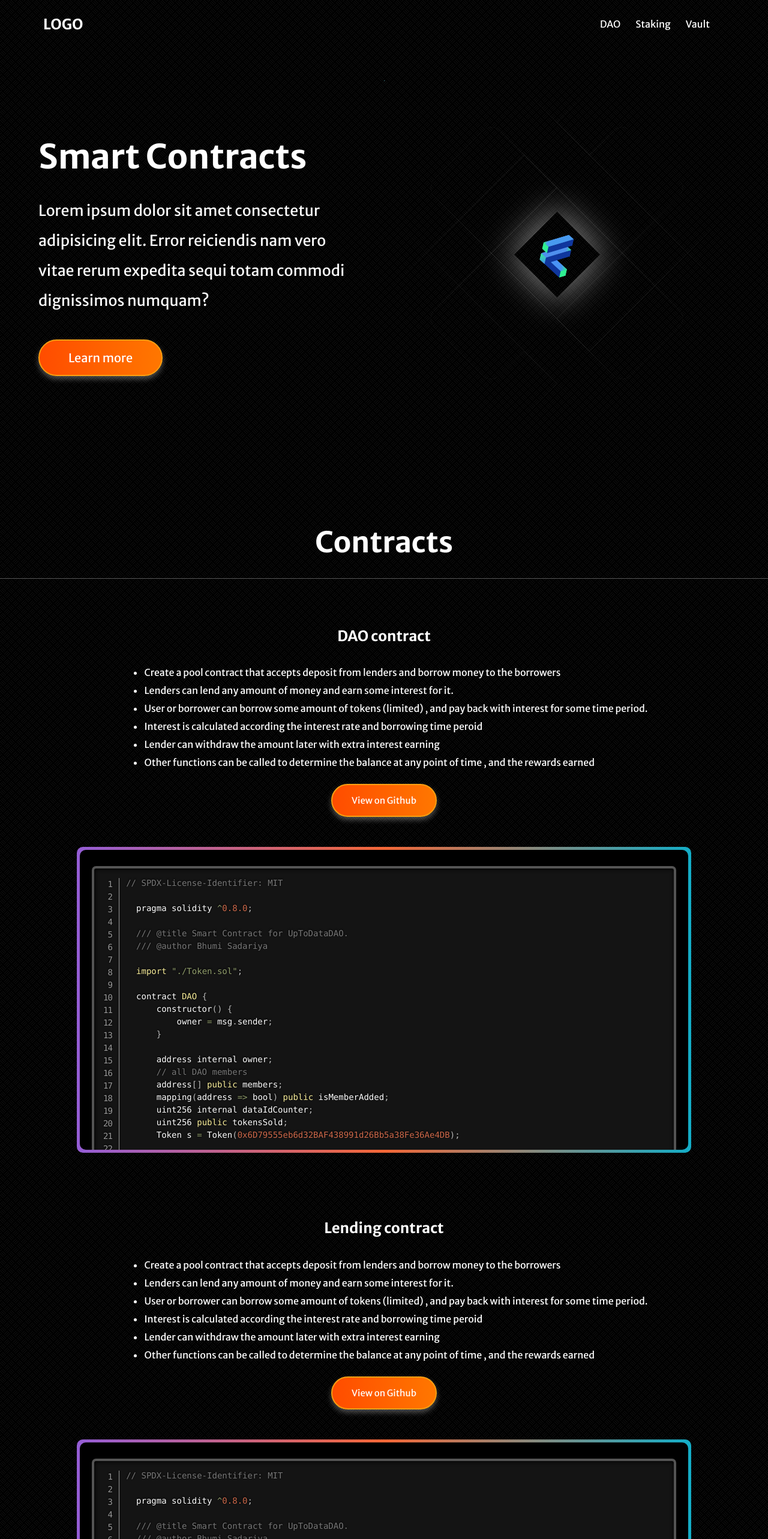
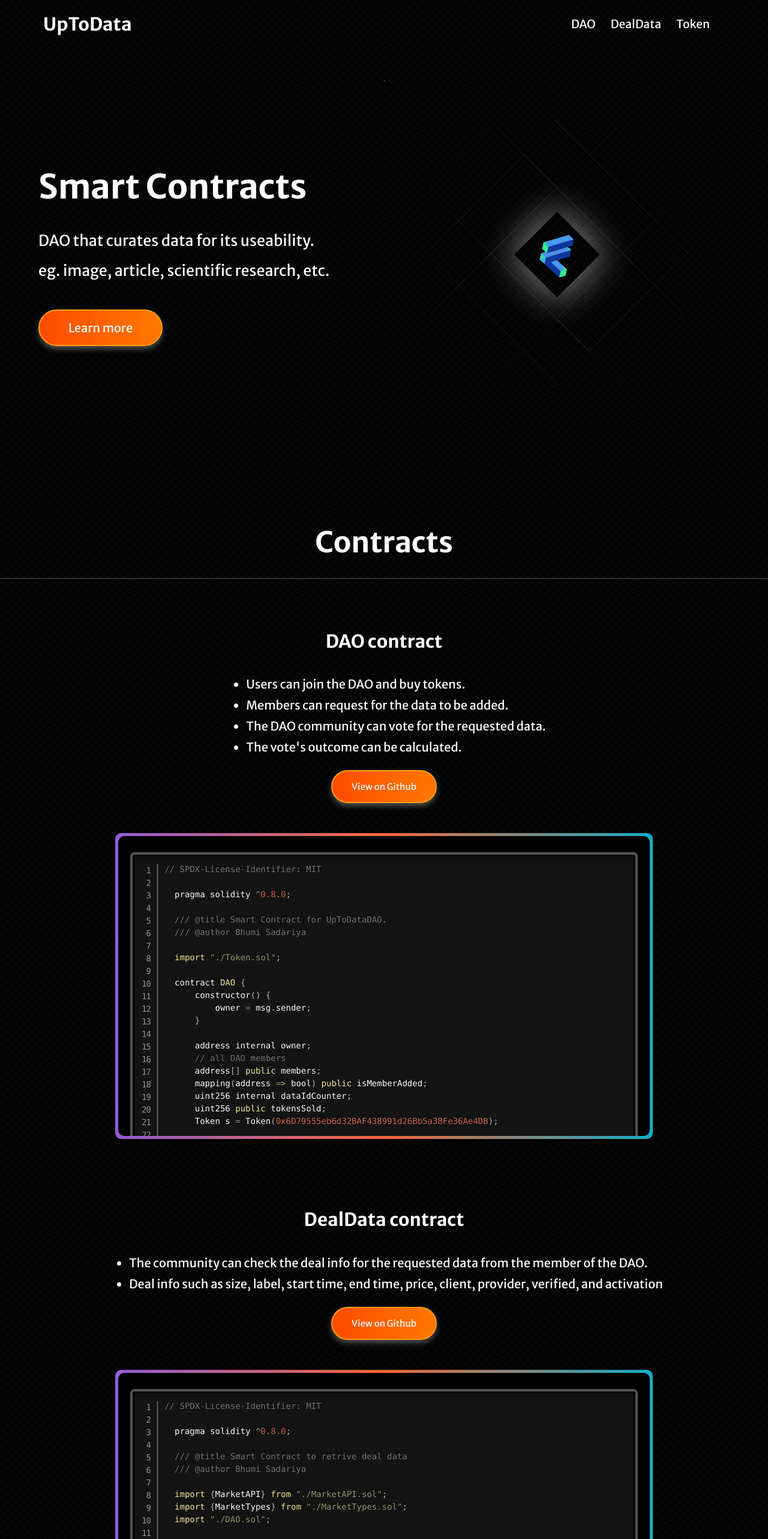
Before and after one commit to Jaydip-lamprostech/fevmproject, a Next.js app: page / in a window 1280 px wide. Shown: the top 2566 px of the page at 60% size. Built offline with nearby package versions, Linux system fonts and the light colour scheme.

Commit message:
smart contract added

```diff
--- a/pages/index.js
+++ b/pages/index.js
@@ -9,6 +9,7 @@ import "prismjs/themes/prism-twilight.css";
 import "prismjs/components/prism-jsx.js";
 import "prismjs/plugins/line-numbers/prism-line-numbers.js";
 import "prismjs/plugins/line-numbers/prism-line-numbers.css";
+import miro from "../src/assets/miroboard.png";
 
 import { useEffect, useRef } from "react";
 
@@ -176,6 +177,210 @@ export default function Home() {
           return dataIdCounter;
       }
   }`;
+
+  const dealdata = `// SPDX-License-Identifier: MIT
+
+  pragma solidity ^0.8.0;
+
+  /// @title Smart Contract to retrive deal data
+  /// @author Bhumi Sadariya
+
+  import {MarketAPI} from "./MarketAPI.sol";
+  import {MarketTypes} from "./MarketTypes.sol";
+  import "./DAO.sol";
+
+  contract DealData {
+      DAO dao = DAO(0xa60C7e5D0cCec0B28E5e6a57EE30C48Bfa29C5C6);
+
+      /// @return the data commitment and size of a deal proposal for the requested data in the DAO.
+      function getStorageSize(uint256 _id)
+          public
+          view
+          returns (MarketTypes.GetDealDataCommitmentReturn memory)
+      {
+          uint64 d_id = dao.getDealId(_id);
+          address d_address = dao.getDealAddress(_id);
+          MarketAPI marketApiInstance = MarketAPI(d_address);
+          MarketTypes.GetDealDataCommitmentParams memory params = MarketTypes
+              .GetDealDataCommitmentParams(d_id);
+          MarketTypes.GetDealDataCommitmentReturn
+              memory response = marketApiInstance.get_deal_data_commitment(
+                  params
+              );
+          return response;
+      }
+
+      /// @return the client of a deal proposal for the requested data in the DAO.
+      function getStorageDealClient(uint256 _id)
+          public
+          view
+          returns (string memory)
+      {
+          uint64 d_id = dao.getDealId(_id);
+          address d_address = dao.getDealAddress(_id);
+          MarketAPI marketApiInstance = MarketAPI(d_address);
+          MarketTypes.GetDealClientParams memory params = MarketTypes
+              .GetDealClientParams(d_id);
+
+          MarketTypes.GetDealClientReturn memory response = marketApiInstance
+              .get_deal_client(params);
+          return response.client;
+      }
+
+      /// @return the provider of a deal proposal for the requested data in the DAO.
+      function getStorageDealProvider(uint256 _id)
+          public
+          view
+          returns (MarketTypes.GetDealProviderReturn memory)
+      {
+          uint64 d_id = dao.getDealId(_id);
+          address d_address = dao.getDealAddress(_id);
+          MarketAPI marketApiInstance = MarketAPI(d_address);
+          MarketTypes.GetDealProviderParams memory params = MarketTypes
+              .GetDealProviderParams(d_id);
+          MarketTypes.GetDealProviderReturn memory response = marketApiInstance
+              .get_deal_provider(params);
+          return response;
+      }
+
+      /// @return the label of a deal proposal for the requested data in the DAO.
+      function getStorageDealLabel(uint256 _id)
+          public
+          view
+          returns (MarketTypes.GetDealLabelReturn memory)
+      {
+          uint64 d_id = dao.getDealId(_id);
+          address d_address = dao.getDealAddress(_id);
+          MarketAPI marketApiInstance = MarketAPI(d_address);
+
+          MarketTypes.GetDealLabelParams memory params = MarketTypes
+              .GetDealLabelParams(d_id);
+
+          MarketTypes.GetDealLabelReturn memory response = marketApiInstance
+              .get_deal_label(params);
+          return response;
+      }
+
+      /// @return the start epoch and duration of a deal proposal for the requested data in the DAO
+      function getStorageDealTerm(uint256 _id)
+          public
+          view
+          returns (MarketTypes.GetDealTermReturn memory)
+      {
+          uint64 d_id = dao.getDealId(_id);
+          address d_address = dao.getDealAddress(_id);
+          MarketAPI marketApiInstance = MarketAPI(d_address);
+
+          MarketTypes.GetDealTermParams memory params = MarketTypes
+              .GetDealTermParams(d_id);
+
+          MarketTypes.GetDealTermReturn memory response = marketApiInstance
+              .get_deal_term(params);
+          return response;
+      }
+
+      /// @return the per-epoch price of a deal proposal for the requested data in the DAO
+      function getStorageDealTotalPrice(uint256 _id)
+          public
+          view
+          returns (MarketTypes.GetDealEpochPriceReturn memory)
+      {
+          uint64 d_id = dao.getDealId(_id);
+          address d_address = dao.getDealAddress(_id);
+          MarketAPI marketApiInstance = MarketAPI(d_address);
+
+          MarketTypes.GetDealEpochPriceParams memory params = MarketTypes
+              .GetDealEpochPriceParams(d_id);
+
+          MarketTypes.GetDealEpochPriceReturn memory response = marketApiInstance
+              .get_deal_total_price(params);
+          return response;
+      }
+
+      /// @return the verified flag for a deal proposal for the requested data in the DAO
+      function getStorageDealVerified(uint256 _id)
+          public
+          view
+          returns (MarketTypes.GetDealVerifiedReturn memory)
+      {
+          uint64 d_id = dao.getDealId(_id);
+          address d_address = dao.getDealAddress(_id);
+          MarketAPI marketApiInstance = MarketAPI(d_address);
+
+          MarketTypes.GetDealVerifiedParams memory params = MarketTypes
+              .GetDealVerifiedParams(d_id);
+
+          MarketTypes.GetDealVerifiedReturn memory response = marketApiInstance
+              .get_deal_verified(params);
+          return response;
+      }
+
+      /// @return If the deal does not yet exist, return USR_NOT_FOUND; otherwise, return EX_DEAL_EXPIRED for the requested data in the DAO.
+      function getStorageDealActivation(uint256 _id)
+          public
+          view
+          returns (MarketTypes.GetDealActivationReturn memory)
+      {
+          uint64 d_id = dao.getDealId(_id);
+          address d_address = dao.getDealAddress(_id);
+          MarketAPI marketApiInstance = MarketAPI(d_address);
+
+          MarketTypes.GetDealActivationParams memory params = MarketTypes
+              .GetDealActivationParams(d_id);
+
+          MarketTypes.GetDealActivationReturn memory response = marketApiInstance
+              .get_deal_activation(params);
+          return response;
+      }
+  }`;
+
+  const token = `// SPDX-License-Identifier:MIT
+  pragma solidity ^0.8.7;
+
+  /// @title Smart Contract for custome token.
+  /// @author Bhumi Sadariya
+
+  contract Token {
+      string public name = "UpToData Token";
+      string public symbol = "UTD";
+      uint256 public totalSupply;
+      address public admin;
+      uint256 tokenPrice = 0.0001 ether;
+      uint256 public tokensSold;
+
+      event Transfer(address indexed _from, address indexed _to, uint256 _value);
+
+      // mapping of his address to the number of tokens purchased
+      mapping(address => uint256) public balanceOf;
+
+      constructor(uint256 _initialSupply) {
+          admin = msg.sender;
+          balanceOf[admin] = _initialSupply;
+          totalSupply = _initialSupply;
+      }
+
+      ///@return balance of the owner
+      function checkBalance() external view returns (uint256) {
+          return balanceOf[admin];
+      }
+
+      ///@param _to is the address of the member, _value is the number of tokens he wants to buy
+      function transfer(address _to, uint256 _value)
+          public
+          returns (bool success)
+      {
+          require(balanceOf[admin] >= _value, "xyz");
+          balanceOf[admin] -= _value;
+          balanceOf[_to] += _value;
+          emit Transfer(admin, _to, _value);
+          return true;
+      }
+
+      ///@return the price of the UTD
+      function getTokenPrice() external view returns (uint256) {
+          return tokenPrice;
+      }
+  }`;
   // const button = document.getElementById("logo_image");
 
   return (
@@ -186,12 +391,19 @@ export default function Home() {
             Smart Contracts
           </h1>
           <p className="herop1 animate__animated animate__fadeInDown">
-            Lorem ipsum dolor sit amet consectetur adipisicing elit. Error
-            reiciendis nam vero vitae rerum expedita sequi totam commodi
-            dignissimos numquam?
+            DAO that curates data for its useability.
+          </p>
+          <p className="herop1 animate__animated animate__fadeInDown">
+            eg. image, article, scientific research, etc.
           </p>
           <button className="herofirstbutton animate__animated animate__fadeIn">
-            Learn more
+            <a
+              href="https://miro.com/app/board/uXjVPBvZqS4=/?share_link_id=108563393303"
+              target="_blank"
+              rel="noopener noreferrer"
+            >
+              Learn more
+            </a>{" "}
           </button>
         </div>
         <div className="heroinsidesecond animate__animated animate__fadeIn">
@@ -207,32 +419,22 @@ export default function Home() {
           <h2>DAO contract</h2>
           <span className={styles.features}>
             <ul>
-              <li>
-                Create a pool contract that accepts deposit from lenders and
-                borrow money to the borrowers
-              </li>
-              <li>
-                Lenders can lend any amount of money and earn some interest for
-                it.
-              </li>
-              <li>
-                User or borrower can borrow some amount of tokens (limited) ,
-                and pay back with interest for some time period.
-              </li>
-              <li>
-                Interest is calculated according the interest rate and borrowing
-                time peroid
-              </li>
-              <li>
-                Lender can withdraw the amount later with extra interest earning
-              </li>
-              <li>
-                Other functions can be called to determine the balance at any
-                point of time , and the rewards earned
-              </li>
+              <li>Users can join the DAO and buy tokens.</li>
+              <li>Members can request for the data to be added.</li>
+              <li>The DAO community can vote for the requested data.</li>
+              <li>The vote&apos;s outcome can be calculated.</li>
             </ul>
           </span>
-          <button className="herofirstbutton-2">View on Github</button>
+          <button className="herofirstbutton-2">
+            {" "}
+            <a
+              target="_blank"
+              href="https://github.com/Bhumi18/UpToDataDAO/blob/main/DAO.sol"
+              rel="noopener noreferrer"
+            >
+              View on Github
+            </a>
+          </button>
           <div className="parentofcode">
             <span className={styles.code}>
               <pre className="line-numbers">
@@ -241,80 +443,70 @@ export default function Home() {
             </span>
           </div>
         </div>
-        <div className={styles.contractdiv} id="staking">
-          <h2>Lending contract</h2>
+        <div className={styles.contractdiv} id="dealdata">
+          <h2>DealData contract</h2>
           <span className={styles.features}>
             <ul>
               <li>
-                Create a pool contract that accepts deposit from lenders and
-                borrow money to the borrowers
+                The community can check the deal info for the requested data
+                from the member of the DAO.
               </li>
               <li>
-                Lenders can lend any amount of money and earn some interest for
-                it.
-              </li>
-              <li>
-                User or borrower can borrow some amount of tokens (limited) ,
-                and pay back with interest for some time period.
-              </li>
-              <li>
-                Interest is calculated according the interest rate and borrowing
-                time peroid
-              </li>
-              <li>
-                Lender can withdraw the amount later with extra interest earning
-              </li>
-              <li>
-                Other functions can be called to determine the balance at any
-                point of time , and the rewards earned
+                Deal info such as size, label, start time, end time, price,
+                client, provider, verified, and activation
               </li>
             </ul>
           </span>
-          <button className="herofirstbutton-2">View on Github</button>
+          <button className="herofirstbutton-2">
+            <a
+              target="_blank"
+              href="https://github.com/Bhumi18/UpToDataDAO/blob/main/DealData.sol"
+              rel="noopener noreferrer"
+            >
+              View on Github
+            </a>
+          </button>
           <div className="parentofcode">
             <span className={styles.code}>
               <pre className="line-numbers">
-                <code className="language-jsx">{dao}</code>
+                <code className="language-jsx">{dealdata}</code>
               </pre>
             </span>
           </div>
         </div>
-        <div className={styles.contractdiv} id="vault">
-          <h2>Lending contract</h2>
+        <div className={styles.contractdiv} id="token">
+          <h2>Token contract</h2>
           <span className={styles.features}>
             <ul>
+              <li>ERC20 custom token for UpToDataDAO</li>
+              <li>UTD is the symbol of the token.</li>
               <li>
-                Create a pool contract that accepts deposit from lenders and
-                borrow money to the borrowers
-              </li>
-              <li>
-                Lenders can lend any amount of money and earn some interest for
-                it.
-              </li>
-              <li>
-                User or borrower can borrow some amount of tokens (limited) ,
-                and pay back with interest for some time period.
-              </li>
-              <li>
-                Interest is calculated according the interest rate and borrowing
-                time peroid
-              </li>
-              <li>
-                Lender can withdraw the amount later with extra interest earning
-              </li>
-              <li>
-                Other functions can be called to determine the balance at any
-                point of time , and the rewards earned
+                Contract is deployed at
+                &apos;0x6D79555eb6d32BAF438991d26Bb5a38Fe36Ae4DB&apos;
               </li>
             </ul>
           </span>
-          <button className="herofirstbutton-2">View on Github</button>
+          <button className="herofirstbutton-2">
+            <a
+              target="_blank"
+              href="https://github.com/Bhumi18/UpToDataDAO/blob/main/Token.sol"
+              rel="noopener noreferrer"
+            >
+              View on Github
+            </a>
+          </button>
           <div className="parentofcode">
             <span className={styles.code}>
               <pre className="line-numbers">
-                <code className="language-jsx">{dao}</code>
+                <code className="language-jsx">{token}</code>
               </pre>
             </span>
+          </div>
+        </div>
+        <div className={styles.contractdiv} id="token">
+          <h2>Project Sketch</h2>
+          <div className="parentofcode">
+            <Image className="miro-image" src={miro} alt="miroboard" />
           </div>
         </div>
       </section>
--- a/src/components/Navbar.js
+++ b/src/components/Navbar.js
@@ -18,7 +18,17 @@ export default function Navbar({ children }) {
           <span className={styles.logo}>
             <Link href={"/"}>
               {/* <Image src={logo} alt="logo" /> */}
-              <h1>LOGO</h1>
+              <h1 className="logo-h1">
+                <span className="span-1">U</span>
+                <span className="span-2">p</span>
+                <span className="span-3">T</span>
+                <span className="span-4">o</span>
+                <span className="span-5">D</span>
+                <span className="span-6">a</span>
+                <span className="span-7">t</span>
+                <span className="span-8">a</span>
+                {/* UpToData */}
+              </h1>
             </Link>
           </span>
           <ul
@@ -45,10 +55,10 @@ export default function Navbar({ children }) {
                 <a
                   //   target="_blank"
                   //   rel="noopener noreferrer"
-                  href="#staking"
+                  href="#dealdata"
                   className={styles.navlink}
                 >
-                  Staking
+                  DealData
                 </a>
               </span>
             </li>
@@ -57,10 +67,10 @@ export default function Navbar({ children }) {
                 <a
                   //   target="_blank"
                   //   rel="noopener noreferrer"
-                  href="#vault"
+                  href="#token"
                   className={styles.navlink}
                 >
-                  Vault
+                  Token
                 </a>
               </span>
             </li>
@@ -85,14 +95,24 @@ export default function Navbar({ children }) {
       <div className={styles.container}>
         <footer className={styles.footer}>
           <span>Hacked</span>
-          <span> @ </span>
+          <span>@</span>
+          ETHGlobal&apos;s
           <a
             target="_blank"
             href="https://fevm.ethglobal.com/"
             rel="noopener noreferrer"
           >
-            FEVM
+            Hack FEVM
           </a>
+          <span className="miro-link">
+            <a
+              target="_blank"
+              href="https://miro.com/app/board/uXjVPBvZqS4=/?share_link_id=108563393303"
+              rel="noopener noreferrer"
+            >
+              Miro Board
+            </a>
+          </span>
         </footer>
       </div>
     </>
--- a/styles/Home.module.css
+++ b/styles/Home.module.css
@@ -58,7 +58,10 @@
   font-family: "Merriweather Sans";
   font-weight: 700;
 }
-
+.logo h1 {
+  line-height: 2;
+  font-size: 30px;
+}
 .navmenu {
   /* margin-left: auto; */
   padding: 0 25px;
@@ -79,15 +82,16 @@
 }
 
 .navlink {
-  font-size: 16px;
+  font-size: 1.2rem;
   font-family: "Merriweather Sans";
   font-weight: 400;
 }
 
 .hamburger {
-  background-color: #ffffff;
+  background-color: #ff7700;
   display: none;
   color: rgb(29, 29, 29);
+  border: none;
   border-radius: 8px;
   padding: 0.25em 0.5em;
   box-shadow: 1px 1px 0px 0px, 2px 2px 0px 0px, 3px 3px 0px 0px, 4px 4px 0px 0px,
@@ -111,7 +115,7 @@
   margin: 5px auto;
   -webkit-transition: all 0.3s ease-in-out;
   transition: all 0.3s ease-in-out;
-  background-color: #000000;
+  background-color: #ffffff;
 }
 
 .hr {
@@ -158,6 +162,7 @@
   overflow-x: hidden;
   overflow-y: scroll;
   text-align: justify;
+  width: 100%;
   /*
   width: 80%;
   max-width: 80%; */
@@ -222,8 +227,16 @@
   padding: 0px 10px;
   /* color: #7effe0; */
 }
+/* .features ul {
+  display: flex;
+  flex-direction: column;
+  justify-content: center;
+  align-items: center;
+} */
 .features li {
+  /* max-width: 90%; */
   margin: 10px 0px;
+  font-size: 20px;
 }
 .hero {
   width: 90%;
@@ -248,7 +261,9 @@
   margin: 20px 0px;
   font-family: "Merriweather Sans";
 }
-
+.contractdiv h2 {
+  font-size: 30px;
+}
 .herosecond {
   width: 100%;
   max-width: 100vw;
@@ -267,7 +282,7 @@
   font-size: 1.3rem;
 }
 .footer span {
-  padding: 0 1rem;
+  padding: 0 0.5rem;
 }
 .footer a {
   margin: 10px;
@@ -306,6 +321,10 @@
   }
   .contractdiv {
     border-top: 1px solid #555;
+  }
+  .logo h1 {
+    line-height: 1;
+    font-size: default;
   }
   .footer a {
     margin: 2px;
--- a/styles/index.css
+++ b/styles/index.css
@@ -47,15 +47,20 @@ h1.heroh1 {
 }
 
 p.herop1 {
-  margin: 30px 0px;
   line-height: 2;
-  max-width: 90%;
+  max-width: 95%;
   word-wrap: break-word;
   font-size: 25px;
   font-family: "Merriweather Sans";
   font-weight: 400;
   --animate-duration: 800ms;
   --animate-delay: 0.1s;
+}
+p.herop1:first-of-type {
+  margin: 30px 0px 0px 0px;
+}
+p.herop1:last-of-type {
+  margin: 0px 0px 30px 0px;
 }
 
 button.herofirstbutton,
@@ -93,7 +98,8 @@ button.herofirstbutton-2 {
 }
 
 .parentofcode {
-  max-width: 80%;
+  max-width: 70%;
+  min-width: 70%;
   display: flex;
   justify-content: center;
   background: linear-gradient(90deg, #945dd6, #f46737, #13adc7);
@@ -102,6 +108,78 @@ button.herofirstbutton-2 {
   margin: 50px 0px;
 }
 
+.miro-link {
+  margin-left: auto;
+}
+/* h1.logo-h1 {
+  animation: slideInDown;
+  animation-duration: 800ms;
+  animation-delay: 2s;
+} */
+.miro-image {
+  width: 100%;
+  height: 100%;
+}
+span.span-1 {
+  animation: slideInDown;
+  animation-duration: 800ms;
+  animation-delay: 0;
+}
+span.span-2 {
+  animation: slideInDown; /* referring directly to the animation's @keyframe declaration */
+  animation-duration: 800ms;
+  animation-delay: 0.5s;
+}
+span.span-3 {
+  animation: slideInDown; /* referring directly to the animation's @keyframe declaration */
+  animation-duration: 1000ms;
+  animation-delay: 1s;
+}
+span.span-4 {
+  animation: slideInDown; /* referring directly to the animation's @keyframe declaration */
+  animation-duration: 2000ms;
+  animation-delay: 1.5s;
+}
+span.span-5 {
+  animation: slideInDown; /* referring directly to the animation's @keyframe declaration */
+  animation-duration: 800ms;
+  animation-delay: 2s;
+}
+span.span-6 {
+  animation: slideInDown; /* referring directly to the animation's @keyframe declaration */
+  animation-duration: 800ms;
+  animation-delay: 2.5s;
+}
+span.span-7 {
+  animation: slideInDown; /* referring directly to the animation's @keyframe declaration */
+  animation-duration: 800ms;
+  animation-delay: 3s;
+}
+span.span-8 {
+  animation: slideInDown; /* referring directly to the animation's @keyframe declaration */
+  animation-duration: 800ms;
+  animation-delay: 3.5s;
+}
+
+@media only screen and (max-width: 1000px) {
+  h1.heroh1 {
+    font-size: 2.3rem;
+  }
+  p.herop1 {
+    font-size: 1.3rem;
+    max-width: 100%;
+    line-height: 1.5;
+  }
+  button.herofirstbutton {
+    padding: 15px 40px;
+    font-size: 15px;
+  }
+  h2.contractsheading {
+    font-size: 2rem;
+    border: none;
+    padding-bottom: 0px;
+  }
+}
 @media only screen and (max-width: 768px) {
   h1.heroh1 {
     font-size: 2rem;
```
Also changed, not shown: src/assets/miroboard.png (added).
